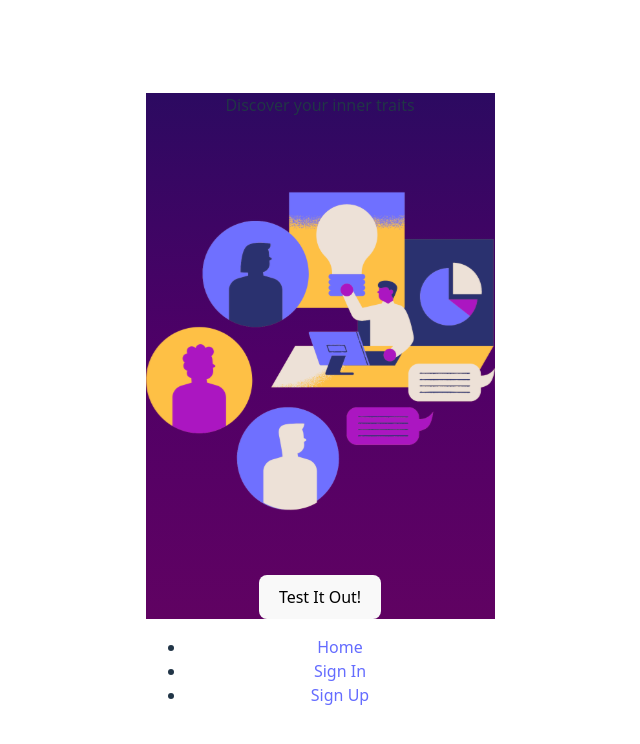
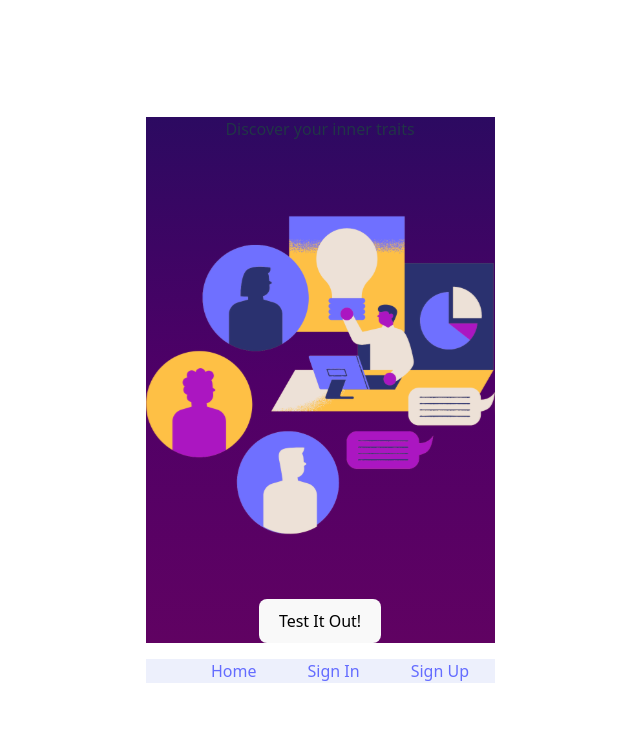
Before and after one commit to dallas-vanwyk/DiscoverU-front-end, a React (Vite) app: page /personality-test in a window 1280 px wide. Shown: the top 744 px of the page, without its empty margins (320-960 px from the left). Built offline with nearby package versions, Linux system fonts and the light colour scheme; no server answers.

Commit message:
working on nav bar

```diff
--- a/src/components/NavBar/NavBar.jsx
+++ b/src/components/NavBar/NavBar.jsx
@@ -23,34 +23,30 @@ const NavBar = () => {
           <li>
             <Link to="/">
               {/* <RiHome2Line /> */}
-              <br />
-              <img src="images/icons/Home.svg" alt="Icon" />
+              <img src="images/icons/Home.svg" alt="Home" />
             </Link>
           </li>
           <li>
             <Link to="/">
               {/* <FaPeopleGroup /> */}
-              <br />
-              <img src="images/icons/Network.svg" alt="Icon" />
+              <img src="images/icons/Network.svg" alt="Network" />
             </Link>
           </li>
           <li>
             <Link to="/">
-              {/* <LuGamepad2 /> */}
-              <br />
-              <img src="images/icons/explore.svg" alt="Icon" />
+              <img src="images/icons/explore.svg" alt="Explore" />
             </Link>
           </li>
           <li>
             <Link to="/city">
-              <img src="images/icons/Game.svg" alt="Icon" />
+              <img src="images/icons/Game.svg" alt="Game" />
             </Link>
           </li>
-          <li>
+          {/* <li>
             <Link to="/" onClick={handleSignOut}>
               Sign Out
             </Link>
-          </li>
+          </li> */}
         </ul>
       ) : (
         <ul>
--- a/src/global.css
+++ b/src/global.css
@@ -13,6 +13,10 @@
 
     --button-pink: #BA68C8;
 
+    --gray-background: #EEEEEE;
+
+    --menu-background: #EDF0FC;
+
     /* purple background gradient */
     --pbg-top: #2C0A61;
     --pbg-mid: #4F0067;
@@ -20,6 +24,19 @@
 }
 
 main {
-    /* background-color: var(--pbg-mid); */
     background: linear-gradient(var(--pbg-top), var(--pbg-mid), var(--pbg-bot));
 }
+
+nav {
+    background-color: var(--menu-background);
+}
+
+nav ul {
+    display: flex;
+    justify-content: space-around;
+    list-style-type: none;
+}
+
+nav li {
+
+}
```
